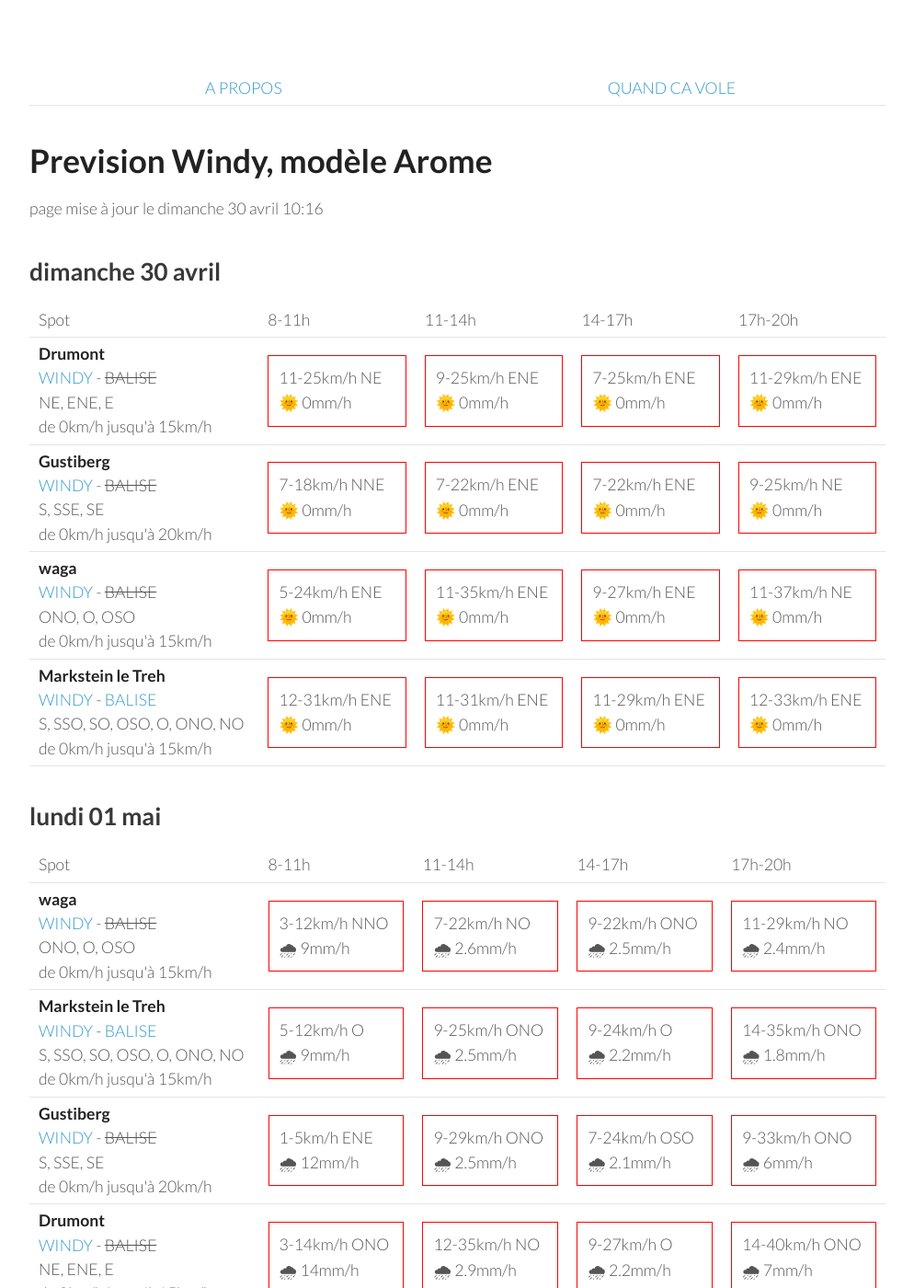
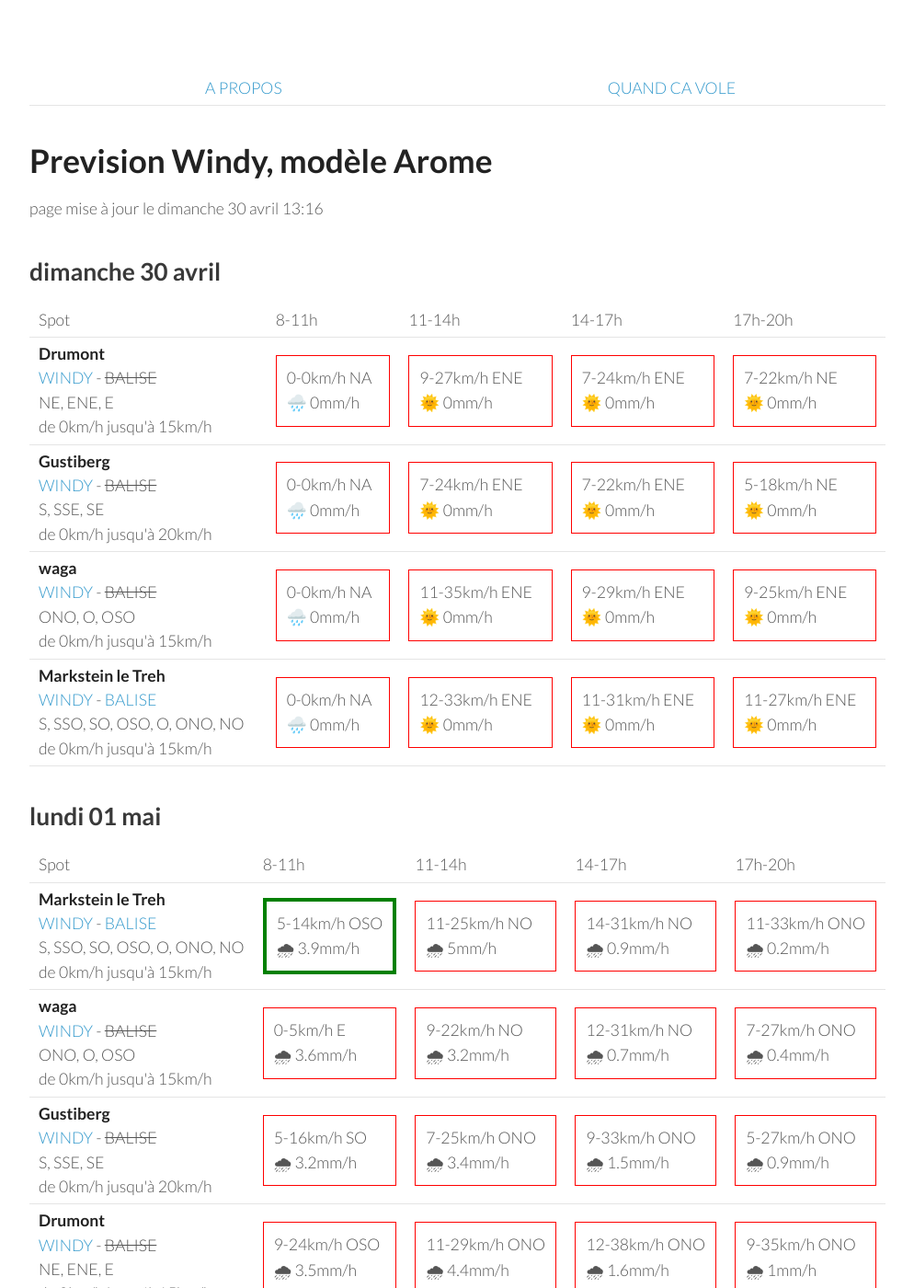
Before and after one commit to parapente-dans-le-nord/parapente-dans-le-nord.github.io, a Jekyll site: the page built from vosges.markdown, in a window 1280 px wide and 1400 px high. Shown: the whole window at 92% size, without its empty margins (26-1020 px from the left). Built offline with Jekyll 4.4.1, drawn with Linux system fonts in a browser that asks for light colours.

Commit message:
update index.markdown

```diff
--- a/vosges.markdown
+++ b/vosges.markdown
@@ -7,7 +7,7 @@ title:  "Tous les spots"
 {: .links}
 
 # Prevision Windy, modèle Arome
-page mise à jour le dimanche 30 avril 10:16
+page mise à jour le dimanche 30 avril 13:16
 
 ## dimanche 30 avril
 
@@ -24,41 +24,37 @@ page mise à jour le dimanche 30 avril 10:16
 <tr>
         <td><strong>Drumont</strong><br><a href="https://windy.com/47.898/6.919?47.687,6.919,9,m:eYYagmG">WINDY</a> - <span class="no-balise"> BALISE </span><br> <span class="vent-favorable">NE, ENE, E</span><br><span class="force-vent">de 0km/h jusqu'à 15km/h</span> </td>
 
-            <td><div class="not-flyable"><p>11-25km/h NE</p><p>🌞 0mm/h</p></div></td>
-            <td><div class="not-flyable"><p>9-25km/h ENE</p><p>🌞 0mm/h</p></div></td>
-            <td><div class="not-flyable"><p>7-25km/h ENE</p><p>🌞 0mm/h</p></div></td>
-            <td><div class="not-flyable"><p>11-29km/h ENE</p><p>🌞 0mm/h</p></div></td>
-
+            <td><div class="not-flyable"><p>0-0km/h NA</p><p>🌧️ 0mm/h</p></div></td>
+            <td><div class="not-flyable"><p>9-27km/h ENE</p><p>🌞 0mm/h</p></div></td>
+            <td><div class="not-flyable"><p>7-24km/h ENE</p><p>🌞 0mm/h</p></div></td>
+            <td><div class="not-flyable"><p>7-22km/h NE</p><p>🌞 0mm/h</p></div></td>
 
     </tr>
 <tr>
         <td><strong>Gustiberg</strong><br><a href="https://windy.com/47.894/6.934?47.891,6.934,15,m:eYYagmI">WINDY</a> - <span class="no-balise"> BALISE </span><br> <span class="vent-favorable">S, SSE, SE</span><br><span class="force-vent">de 0km/h jusqu'à 20km/h</span> </td>
 
-            <td><div class="not-flyable"><p>7-18km/h NNE</p><p>🌞 0mm/h</p></div></td>
+            <td><div class="not-flyable"><p>0-0km/h NA</p><p>🌧️ 0mm/h</p></div></td>
+            <td><div class="not-flyable"><p>7-24km/h ENE</p><p>🌞 0mm/h</p></div></td>
             <td><div class="not-flyable"><p>7-22km/h ENE</p><p>🌞 0mm/h</p></div></td>
-            <td><div class="not-flyable"><p>7-22km/h ENE</p><p>🌞 0mm/h</p></div></td>
-            <td><div class="not-flyable"><p>9-25km/h NE</p><p>🌞 0mm/h</p></div></td>
-
+            <td><div class="not-flyable"><p>5-18km/h NE</p><p>🌞 0mm/h</p></div></td>
 
     </tr>
 <tr>
         <td><strong>waga</strong><br><a href="https://windy.com/47.903/6.996?47.900,6.983,15">WINDY</a> - <span class="no-balise"> BALISE </span><br> <span class="vent-favorable">ONO, O, OSO</span><br><span class="force-vent">de 0km/h jusqu'à 15km/h</span> </td>
 
-            <td><div class="not-flyable"><p>5-24km/h ENE</p><p>🌞 0mm/h</p></div></td>
+            <td><div class="not-flyable"><p>0-0km/h NA</p><p>🌧️ 0mm/h</p></div></td>
             <td><div class="not-flyable"><p>11-35km/h ENE</p><p>🌞 0mm/h</p></div></td>
-            <td><div class="not-flyable"><p>9-27km/h ENE</p><p>🌞 0mm/h</p></div></td>
-            <td><div class="not-flyable"><p>11-37km/h NE</p><p>🌞 0mm/h</p></div></td>
-
+            <td><div class="not-flyable"><p>9-29km/h ENE</p><p>🌞 0mm/h</p></div></td>
+            <td><div class="not-flyable"><p>9-25km/h ENE</p><p>🌞 0mm/h</p></div></td>
 
     </tr>
 <tr>
         <td><strong>Markstein le Treh</strong><br><a href="https://windy.com/47.926/7.012?47.505,7.012,8,m:eY1agmQ">WINDY</a> - <span class=""><a href="http://www.balisemeteo.com/balise.php?idBalise=136">BALISE</a> </span><br> <span class="vent-favorable">S, SSO, SO, OSO, O, ONO, NO</span><br><span class="force-vent">de 0km/h jusqu'à 15km/h</span> </td>
 
-            <td><div class="not-flyable"><p>12-31km/h ENE</p><p>🌞 0mm/h</p></div></td>
+            <td><div class="not-flyable"><p>0-0km/h NA</p><p>🌧️ 0mm/h</p></div></td>
+            <td><div class="not-flyable"><p>12-33km/h ENE</p><p>🌞 0mm/h</p></div></td>
             <td><div class="not-flyable"><p>11-31km/h ENE</p><p>🌞 0mm/h</p></div></td>
-            <td><div class="not-flyable"><p>11-29km/h ENE</p><p>🌞 0mm/h</p></div></td>
-            <td><div class="not-flyable"><p>12-33km/h ENE</p><p>🌞 0mm/h</p></div></td>
-
+            <td><div class="not-flyable"><p>11-27km/h ENE</p><p>🌞 0mm/h</p></div></td>
 
     </tr>
 
@@ -78,42 +74,42 @@ page mise à jour le dimanche 30 avril 10:16
       <td>17h-20h</td>
     </tr>
 <tr>
-        <td><strong>waga</strong><br><a href="https://windy.com/47.903/6.996?47.900,6.983,15">WINDY</a> - <span class="no-balise"> BALISE </span><br> <span class="vent-favorable">ONO, O, OSO</span><br><span class="force-vent">de 0km/h jusqu'à 15km/h</span> </td>
+        <td><strong>Markstein le Treh</strong><br><a href="https://windy.com/47.926/7.012?47.505,7.012,8,m:eY1agmQ">WINDY</a> - <span class=""><a href="http://www.balisemeteo.com/balise.php?idBalise=136">BALISE</a> </span><br> <span class="vent-favorable">S, SSO, SO, OSO, O, ONO, NO</span><br><span class="force-vent">de 0km/h jusqu'à 15km/h</span> </td>
 
-            <td><div class="not-flyable"><p>3-12km/h NNO</p><p>🌧 9mm/h</p></div></td>
-            <td><div class="not-flyable"><p>7-22km/h NO</p><p>🌧 2.6mm/h</p></div></td>
-            <td><div class="not-flyable"><p>9-22km/h ONO</p><p>🌧 2.5mm/h</p></div></td>
-            <td><div class="not-flyable"><p>11-29km/h NO</p><p>🌧 2.4mm/h</p></div></td>
+            <td><div class="flyable"><p>5-14km/h OSO</p><p>🌧 3.9mm/h</p></div></td>
+            <td><div class="not-flyable"><p>11-25km/h NO</p><p>🌧 5mm/h</p></div></td>
+            <td><div class="not-flyable"><p>14-31km/h NO</p><p>🌧 0.9mm/h</p></div></td>
+            <td><div class="not-flyable"><p>11-33km/h ONO</p><p>🌧 0.2mm/h</p></div></td>
 
 
     </tr>
 <tr>
-        <td><strong>Markstein le Treh</strong><br><a href="https://windy.com/47.926/7.012?47.505,7.012,8,m:eY1agmQ">WINDY</a> - <span class=""><a href="http://www.balisemeteo.com/balise.php?idBalise=136">BALISE</a> </span><br> <span class="vent-favorable">S, SSO, SO, OSO, O, ONO, NO</span><br><span class="force-vent">de 0km/h jusqu'à 15km/h</span> </td>
+        <td><strong>waga</strong><br><a href="https://windy.com/47.903/6.996?47.900,6.983,15">WINDY</a> - <span class="no-balise"> BALISE </span><br> <span class="vent-favorable">ONO, O, OSO</span><br><span class="force-vent">de 0km/h jusqu'à 15km/h</span> </td>
 
-            <td><div class="not-flyable"><p>5-12km/h O</p><p>🌧 9mm/h</p></div></td>
-            <td><div class="not-flyable"><p>9-25km/h ONO</p><p>🌧 2.5mm/h</p></div></td>
-            <td><div class="not-flyable"><p>9-24km/h O</p><p>🌧 2.2mm/h</p></div></td>
-            <td><div class="not-flyable"><p>14-35km/h ONO</p><p>🌧 1.8mm/h</p></div></td>
+            <td><div class="not-flyable"><p>0-5km/h E</p><p>🌧 3.6mm/h</p></div></td>
+            <td><div class="not-flyable"><p>9-22km/h NO</p><p>🌧 3.2mm/h</p></div></td>
+            <td><div class="not-flyable"><p>12-31km/h NO</p><p>🌧 0.7mm/h</p></div></td>
+            <td><div class="not-flyable"><p>7-27km/h ONO</p><p>🌧 0.4mm/h</p></div></td>
 
 
     </tr>
 <tr>
         <td><strong>Gustiberg</strong><br><a href="https://windy.com/47.894/6.934?47.891,6.934,15,m:eYYagmI">WINDY</a> - <span class="no-balise"> BALISE </span><br> <span class="vent-favorable">S, SSE, SE</span><br><span class="force-vent">de 0km/h jusqu'à 20km/h</span> </td>
 
-            <td><div class="not-flyable"><p>1-5km/h ENE</p><p>🌧 12mm/h</p></div></td>
-            <td><div class="not-flyable"><p>9-29km/h ONO</p><p>🌧 2.5mm/h</p></div></td>
-            <td><div class="not-flyable"><p>7-24km/h OSO</p><p>🌧 2.1mm/h</p></div></td>
-            <td><div class="not-flyable"><p>9-33km/h ONO</p><p>🌧 6mm/h</p></div></td>
+            <td><div class="not-flyable"><p>5-16km/h SO</p><p>🌧 3.2mm/h</p></div></td>
+            <td><div class="not-flyable"><p>7-25km/h ONO</p><p>🌧 3.4mm/h</p></div></td>
+            <td><div class="not-flyable"><p>9-33km/h ONO</p><p>🌧 1.5mm/h</p></div></td>
+            <td><div class="not-flyable"><p>5-27km/h ONO</p><p>🌧 0.9mm/h</p></div></td>
 
 
     </tr>
 <tr>
         <td><strong>Drumont</strong><br><a href="https://windy.com/47.898/6.919?47.687,6.919,9,m:eYYagmG">WINDY</a> - <span class="no-balise"> BALISE </span><br> <span class="vent-favorable">NE, ENE, E</span><br><span class="force-vent">de 0km/h jusqu'à 15km/h</span> </td>
 
-            <td><div class="not-flyable"><p>3-14km/h ONO</p><p>🌧 14mm/h</p></div></td>
-            <td><div class="not-flyable"><p>12-35km/h NO</p><p>🌧 2.9mm/h</p></div></td>
-            <td><div class="not-flyable"><p>9-27km/h O</p><p>🌧 2.2mm/h</p></div></td>
-            <td><div class="not-flyable"><p>14-40km/h ONO</p><p>🌧 7mm/h</p></div></td>
+            <td><div class="not-flyable"><p>9-24km/h OSO</p><p>🌧 3.5mm/h</p></div></td>
+            <td><div class="not-flyable"><p>11-29km/h ONO</p><p>🌧 4.4mm/h</p></div></td>
+            <td><div class="not-flyable"><p>12-38km/h ONO</p><p>🌧 1.6mm/h</p></div></td>
+            <td><div class="not-flyable"><p>9-35km/h ONO</p><p>🌧 1mm/h</p></div></td>
 
 
     </tr>
```
